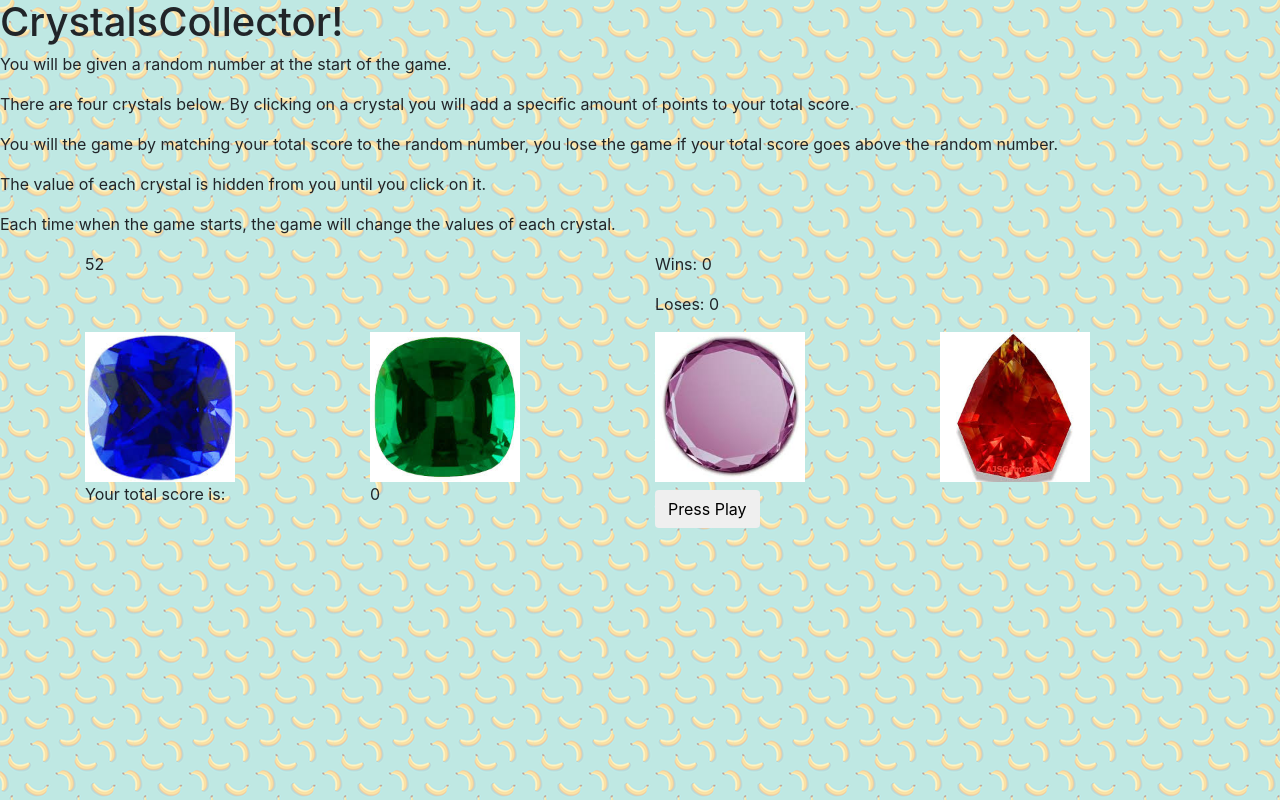
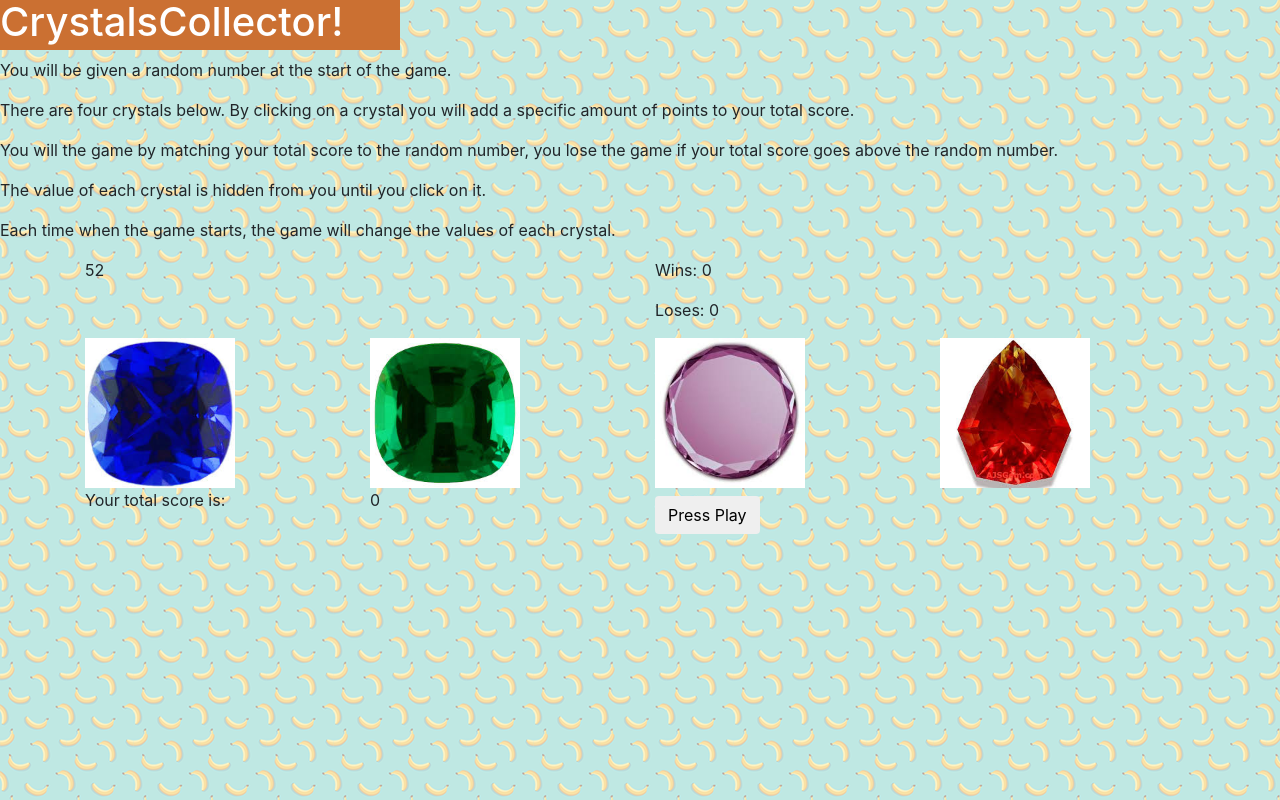
Before and after one commit to frootloops64/unit-4-game, a plain HTML site: page index.html in a window 1280 px wide. Drawn offline with nearby package versions, Linux system fonts and the light colour scheme.

Commit message:
added some css

```diff
--- a/assets/css/style.css
+++ b/assets/css/style.css
@@ -0,0 +1,7 @@
+h1 {
+    color: white;
+    background-color: #CB7032;
+    width: 400px;
+    height: 50px;
+    padding-bottom: 20px;
+}
--- a/assets/javascript/game.js
+++ b/assets/javascript/game.js
@@ -32,6 +32,7 @@ $(document).ready(function () {
         $("#crystal4").attr("data-crystalValue", crystal4Num);
         $("#wins").text(wins);
         $("#losses").text(losses);
+        $("#winOrLose").text("");
 
         console.log($("crystal1"));
     }
--- a/index.html
+++ b/index.html
@@ -15,10 +15,8 @@
 </head>
 
 <body background="assets/images/bananas.png">
-    <div>
         <h1>CrystalsCollector!</h1>
         <!-- colour: #CB7032 -->
-    </div>
     <div>
         <!-- colour: #FBE7CE  -->
         <p>You will be given a random number at the start of the game.</p>
```
